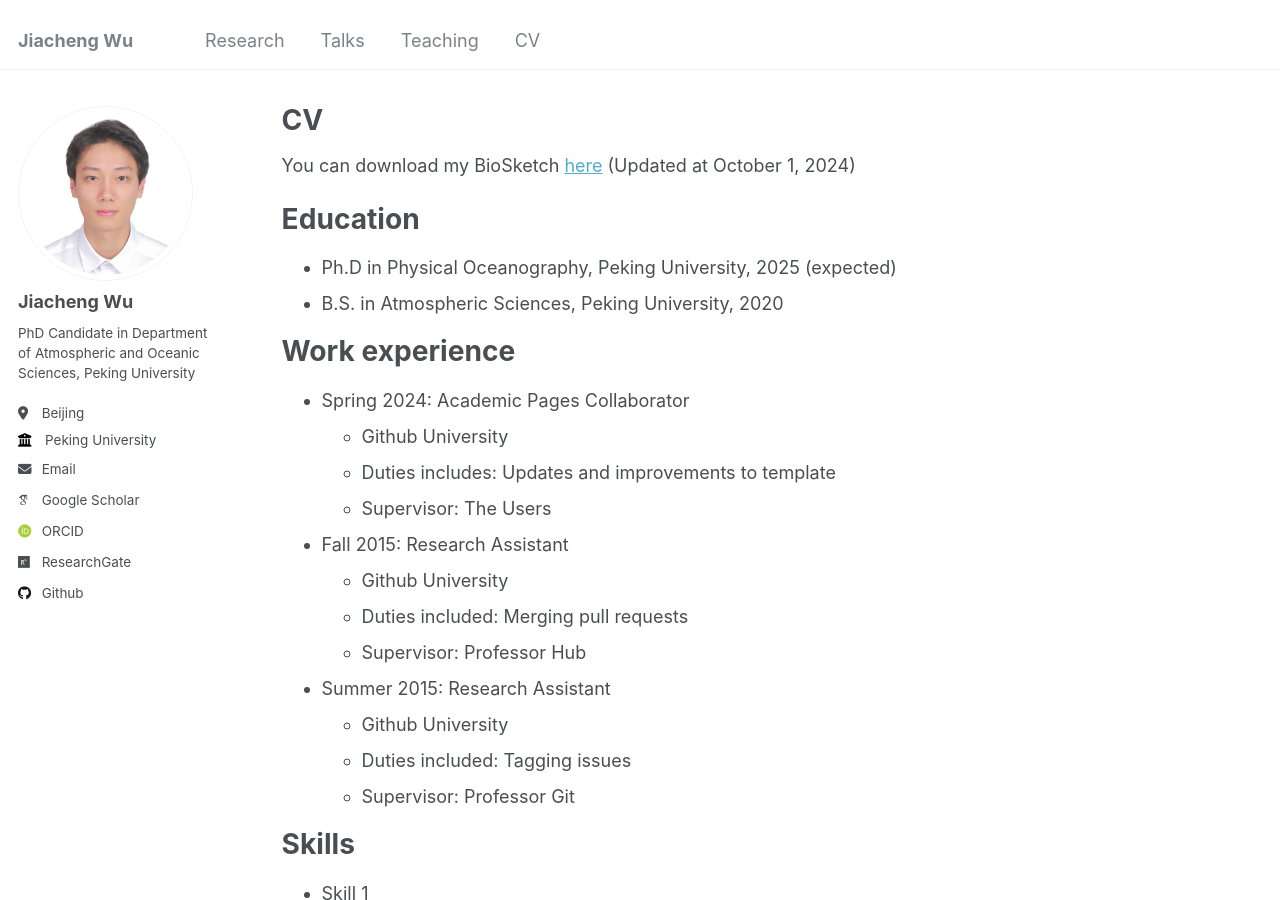
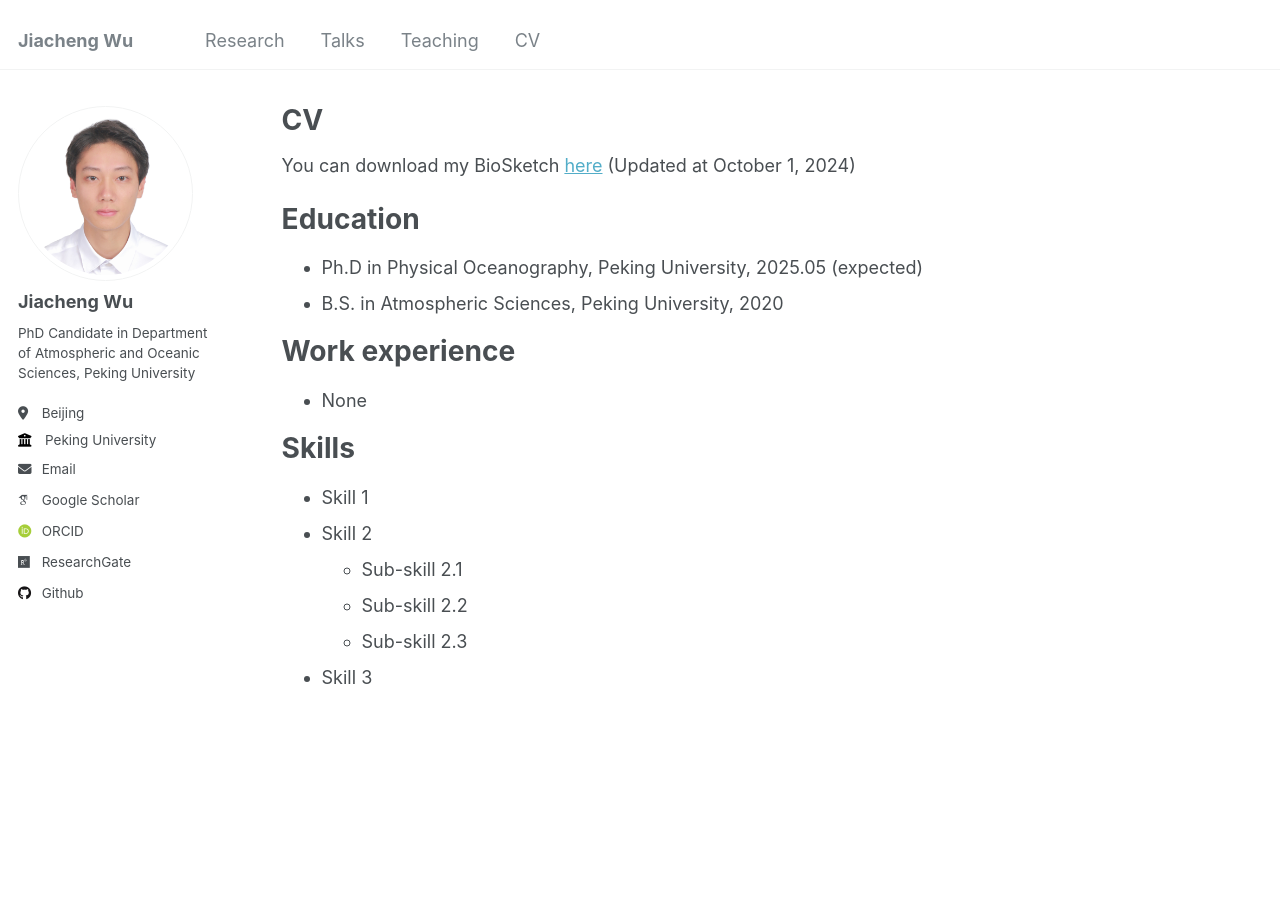
Before and after one commit to jcwu411/jcwu411.github.io, a Jekyll site: the page built from _pages/cv.md, in a window 1280 px wide and 900 px high. Built offline with Jekyll 4.4.1, drawn with Linux system fonts in a browser that asks for light colours; some web fonts are replaced.

Commit message:
Update cv.md

```diff
--- a/_pages/cv.md
+++ b/_pages/cv.md
@@ -11,25 +11,12 @@ You can download my BioSketch [here](/files/JiachengWu_BioSketch.pdf) (Updated a
 
 Education
 ======
-* Ph.D in Physical Oceanography, Peking University, 2025 (expected)
+* Ph.D in Physical Oceanography, Peking University, 2025.05 (expected)
 * B.S. in Atmospheric Sciences, Peking University, 2020
 
 Work experience
 ======
-* Spring 2024: Academic Pages Collaborator
-  * Github University
-  * Duties includes: Updates and improvements to template
-  * Supervisor: The Users
-
-* Fall 2015: Research Assistant
-  * Github University
-  * Duties included: Merging pull requests
-  * Supervisor: Professor Hub
-
-* Summer 2015: Research Assistant
-  * Github University
-  * Duties included: Tagging issues
-  * Supervisor: Professor Git
+* None
 
 Skills
 ======
```
